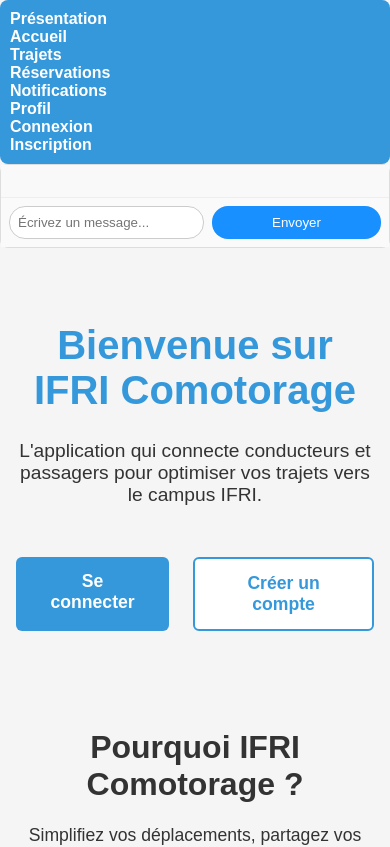
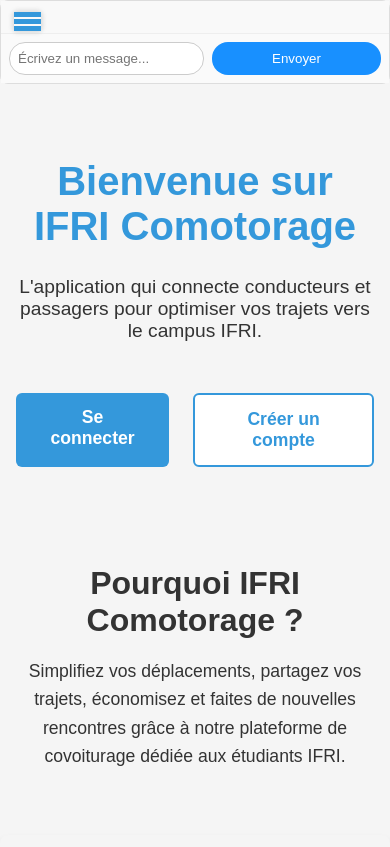
Before and after one commit to MiracleDvm/PIL1_2425-8, a Vue app in the folder frontend/: page / in a window 390 px wide. Shown: the top 847 px of the page. Built offline with nearby package versions, Linux system fonts and the light colour scheme; sample sign-in values are in the browser's storage; the HTML template or start-up script is replaced by a standard one.

Commit message:
Update Navbar.vue
Added modification

```diff
--- a/frontend/src/components/Navbar.vue
+++ b/frontend/src/components/Navbar.vue
@@ -1,14 +1,17 @@
 <template>
-  <nav class="navbar">
-    <router-link to="/" class="nav-link">Présentation</router-link>
+  <div class="nav">
+    <div class="nav_div"> <div class="bar"></div> <div class="bar"></div> <div class="bar"></div> </div>
+    <nav class="navbar"><!--
+      <router-link to="/" class="nav-link">Présentation</router-link>-->
       <router-link to="/home" class="nav-link">Accueil</router-link>
       <router-link to="/trips" class="nav-link">Trajets</router-link>
       <router-link to="/reservations" class="nav-link">Réservations</router-link>
       <router-link to="/notifications" class="nav-link">Notifications</router-link>
-    <router-link to="/profile" class="nav-link">Profil</router-link>
+      <router-link to="/profile" class="nav-link">Profil</router-link><!--
       <router-link to="/login" class="nav-link">Connexion</router-link>
-    <router-link to="/register" class="nav-link">Inscription</router-link>
+      <router-link to="/register" class="nav-link">Inscription</router-link>-->
     </nav>
+  </div>
 </template>
 
 <style>
@@ -25,9 +28,61 @@
     text-decoration: none;
     font-weight: bold;
     transition: color 0.3s ease-in-out;
+
+    margin: 7px;
+    cursor: pointer;
 }
 
 .nav-link:hover {
     color: #ffd700;
 }
+
+/* */
+.nav_div {
+  top: 12px;
+  left: 14px;
+  min-width: 27px;
+  border-radius: 4px;
+  box-shadow: 0 0 4px 2px #68696b32;
+
+  display: none;
+  position: absolute;
+  cursor: pointer;
+}
+.nav .bar {
+  height: 5px;
+  background-color: #3498db;
+}
+
+@media screen and (max-width: 476px) {
+  .navbar {
+    margin: 7px;
+    padding: 10px;
+    width: fit-content;
+    background-color: #3498db70;
+    /** */
+    display: none;
+    /** */
+  }
+
+  .nav_div {
+    display: flex;
+    flex-direction: column;
+    gap: 2px;
+  }
+
+  .nav:hover {
+    transition: all 1s ease-in-out;
+  }
+  .nav:hover .nav_div {
+    display: none;
+  }
+  .nav:hover .navbar {
+    display: flex;
+    flex-direction: column;
+    position: absolute;
+  }
+}
+/** */
+
 </style>
```
Lines whose indentation alone changed are shown as unchanged.
